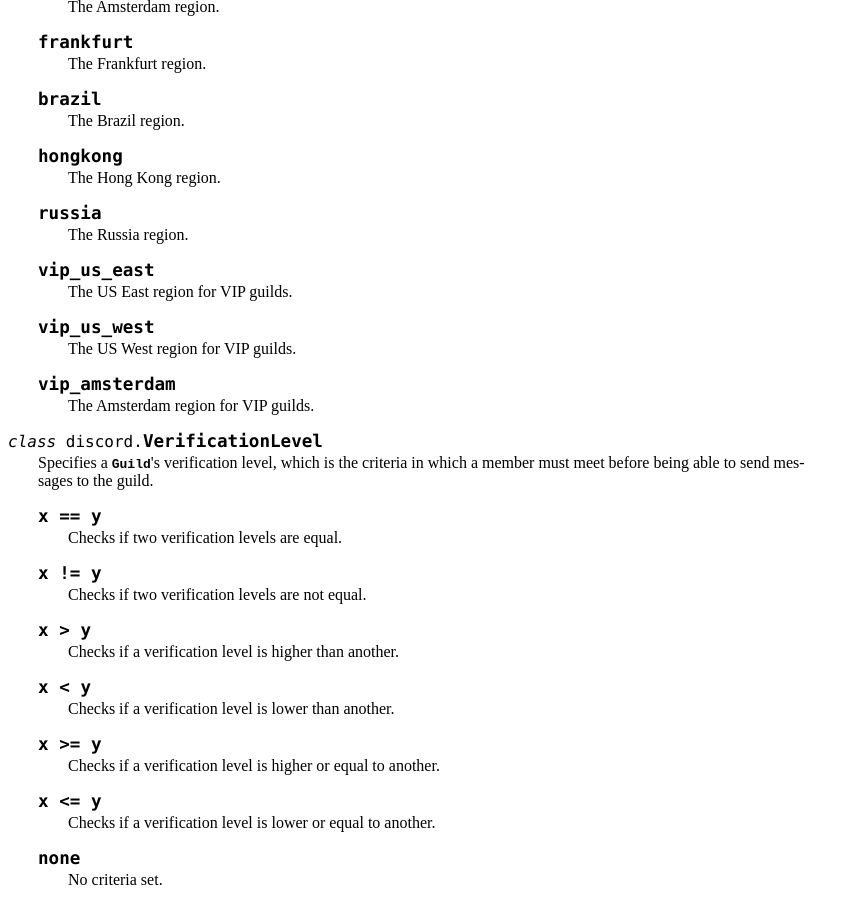
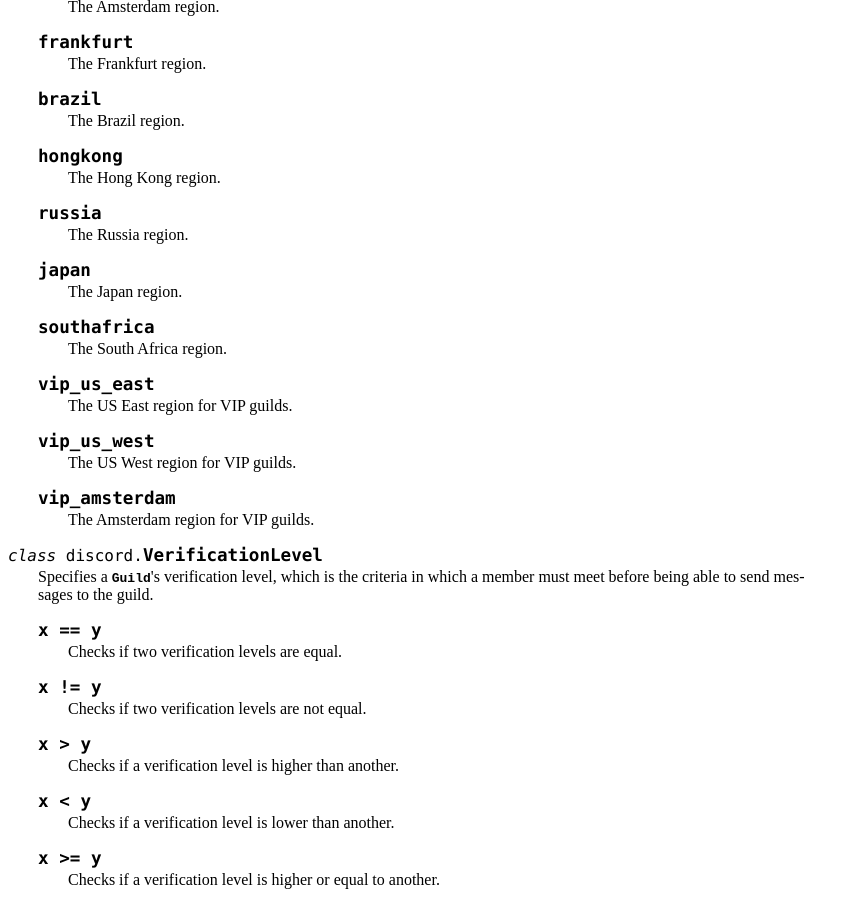
Before and after one commit to Rapptz/discord.py, a Sphinx documentation site: the page built from docs/api.rst, in a window 1280 px wide and 900 px high, scrolled down 12117 px. Shown: the whole window, without its empty margins (0-853 px from the left). Built offline with Sphinx 7.4.7, drawn with Linux system fonts in a browser that asks for light colours.

Commit message:
Adds missing regions to the docs.

```diff
--- a/docs/api.rst
+++ b/docs/api.rst
@@ -729,7 +729,6 @@
     .. attribute:: frankfurt
 
         The Frankfurt region.
-
     .. attribute:: brazil
 
         The Brazil region.
@@ -739,6 +738,12 @@
     .. attribute:: russia
 
         The Russia region.
+    .. attribute:: japan
+
+        The Japan region.
+    .. attribute:: southafrica
+
+        The South Africa region.
     .. attribute:: vip_us_east
 
         The US East region for VIP guilds.
```
